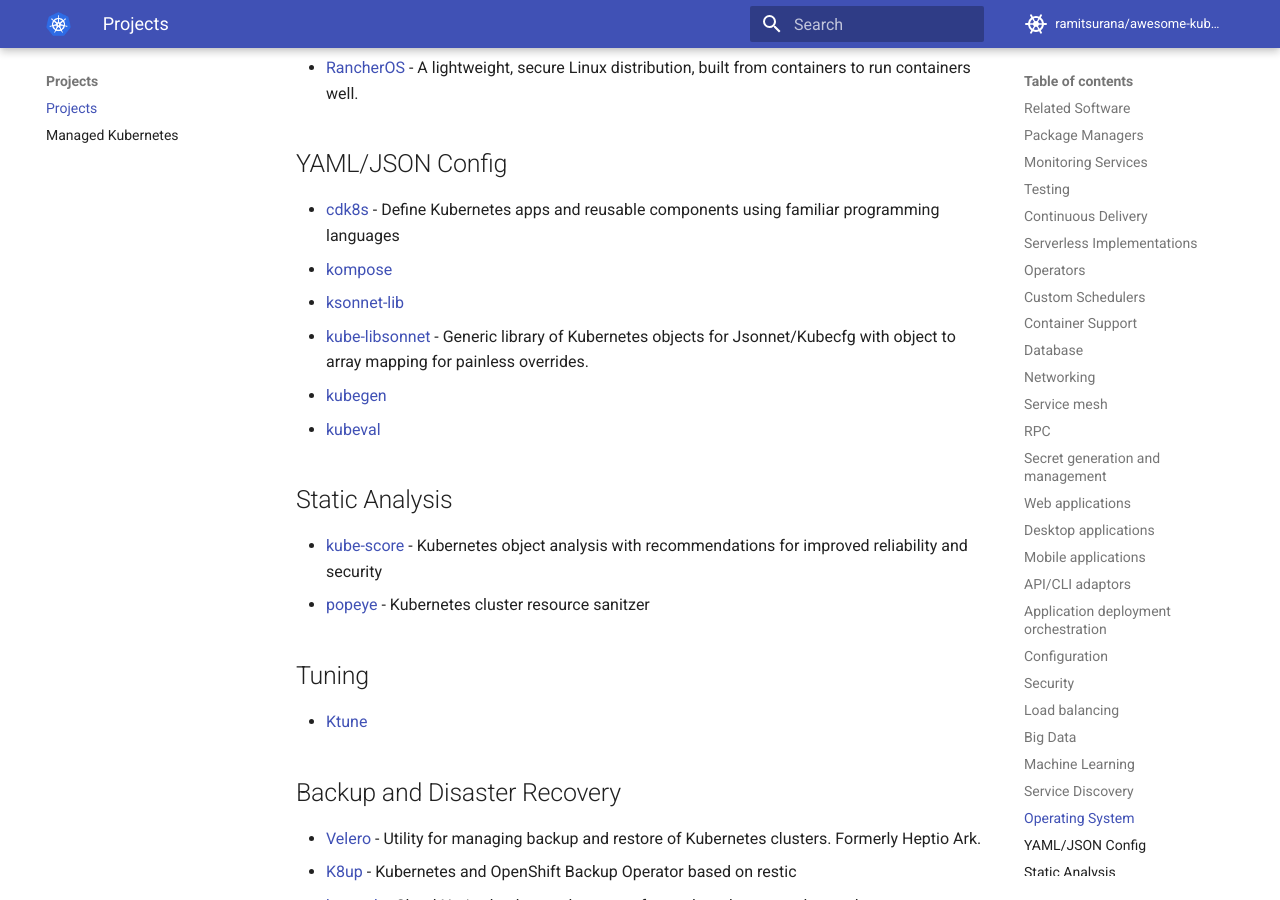
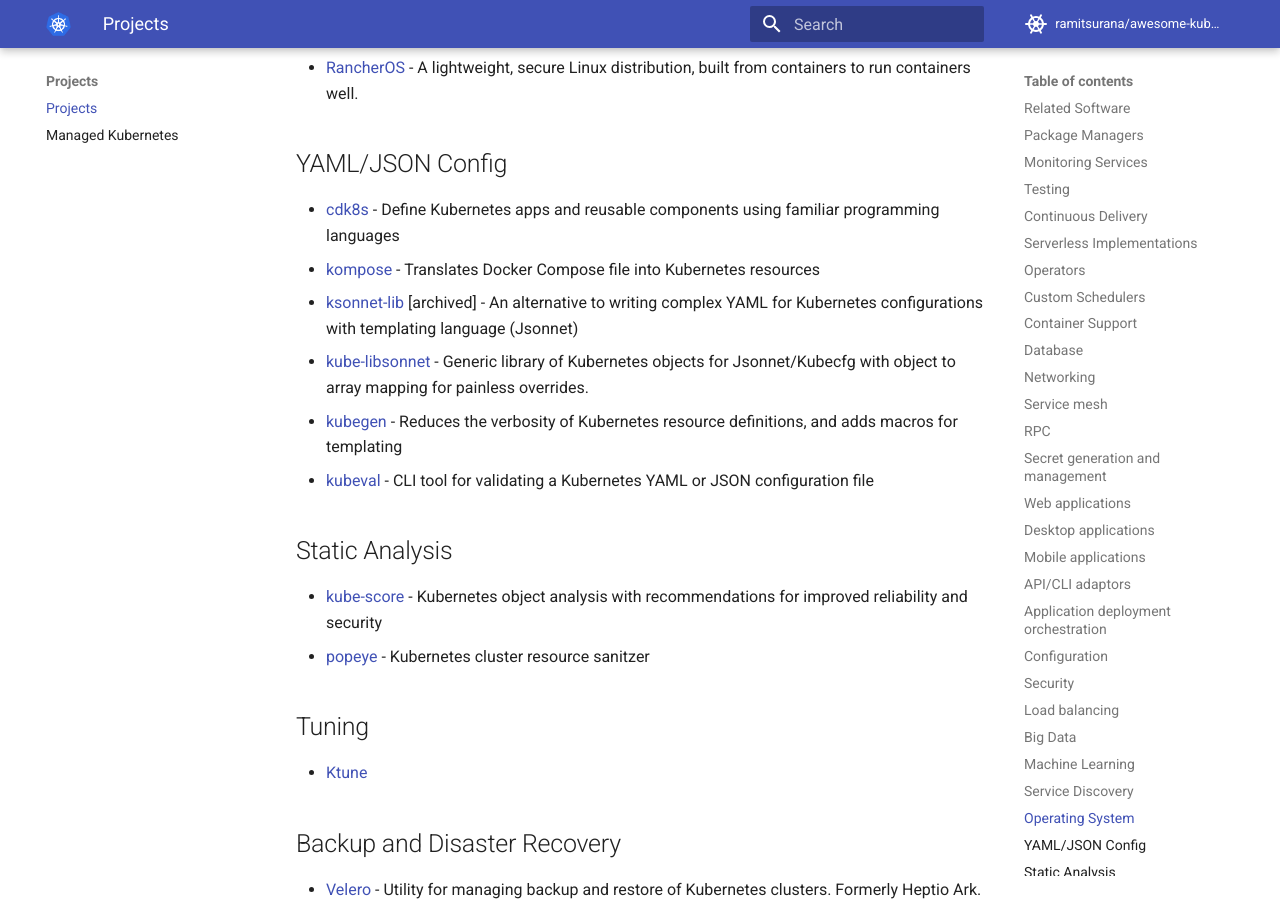
Before and after one commit to ramitsurana/awesome-kubernetes, an MkDocs documentation site: the page built from docs/projects/projects.md, in a window 1280 px wide and 900 px high, scrolled down 16710 px. Built offline with MkDocs 1.6.1 and Material for MkDocs 9.7.7, drawn with Linux system fonts in a browser that asks for light colours; comment, search, counter and statistics services are not loaded.

Commit message:
YAML/JSON Config - update description of resources

```diff
--- a/docs/projects/projects.md
+++ b/docs/projects/projects.md
@@ -462,11 +462,11 @@ Projects
 ## YAML/JSON Config
 
 * [cdk8s](https://cdk8s.io) - Define Kubernetes apps and reusable components using familiar programming languages
-* [kompose](https://github.com/kubernetes/kompose)
-* [ksonnet-lib](https://github.com/ksonnet/ksonnet-lib)
+* [kompose](https://github.com/kubernetes/kompose) - Translates Docker Compose file into Kubernetes resources
+* [ksonnet-lib](https://github.com/ksonnet/ksonnet-lib) [archived] - An alternative to writing complex YAML for Kubernetes configurations with templating language (Jsonnet)
 * [kube-libsonnet](https://github.com/bitnami-labs/kube-libsonnet/blob/master/kube.libsonnet) - Generic library of Kubernetes objects for Jsonnet/Kubecfg with object to array mapping for painless overrides.
-* [kubegen](https://github.com/errordeveloper/kubegen)
-* [kubeval](https://github.com/garethr/kubeval)
+* [kubegen](https://github.com/errordeveloper/kubegen) - Reduces the verbosity of Kubernetes resource definitions, and adds macros for templating
+* [kubeval](https://github.com/garethr/kubeval) - CLI tool for validating a Kubernetes YAML or JSON configuration file
 
 ## Static Analysis
 
```
